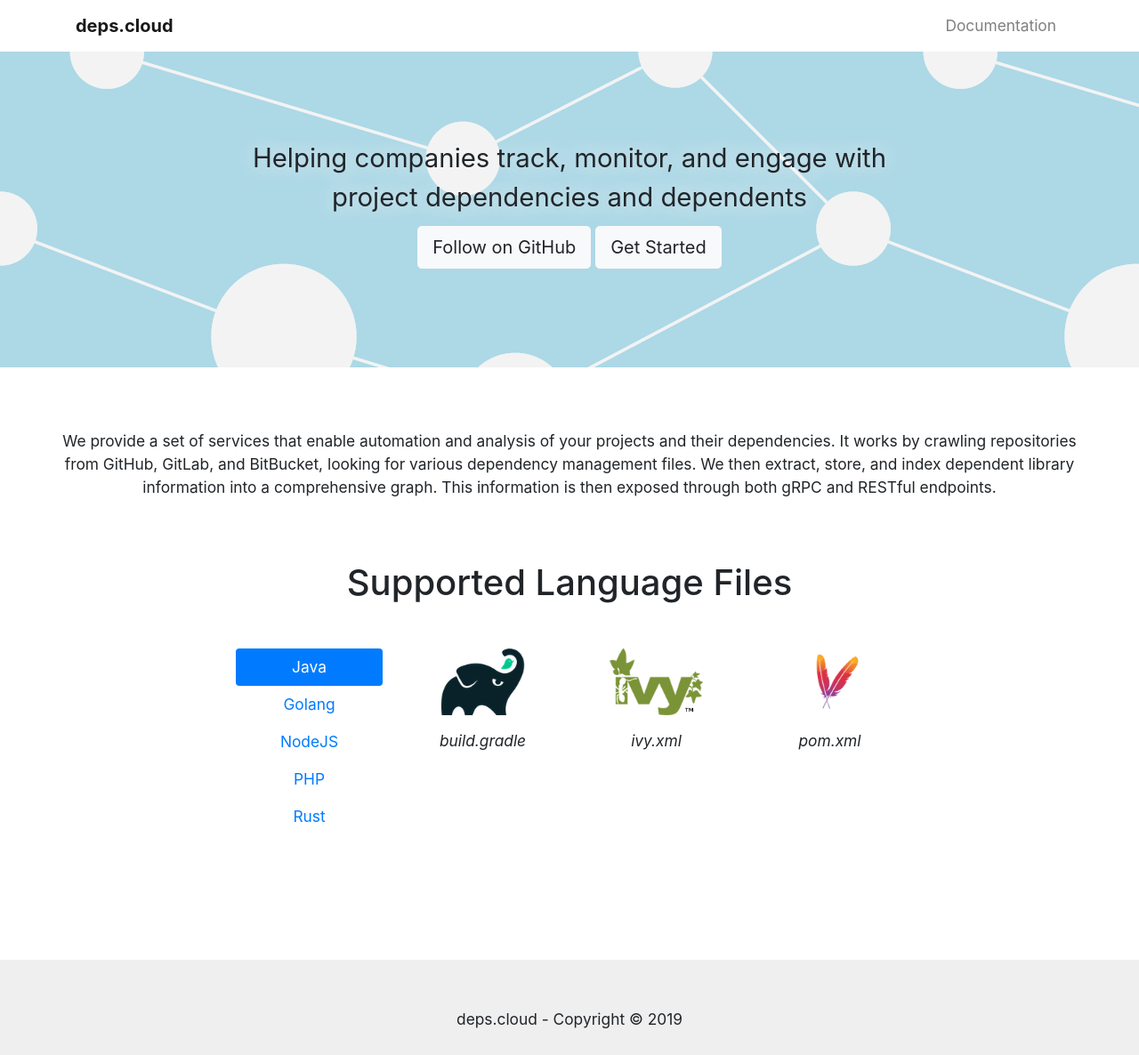
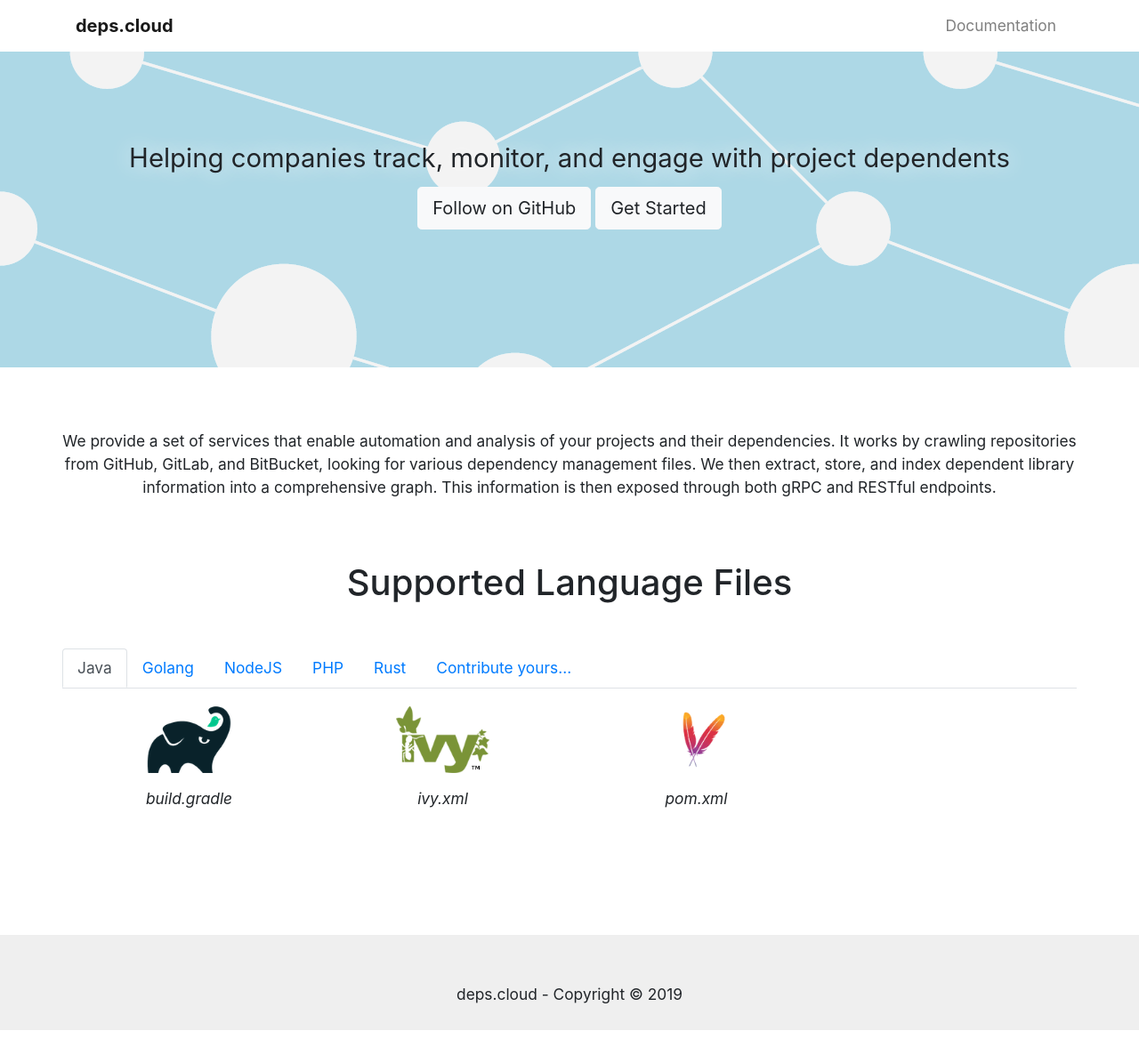
Before and after one commit to depscloud/deps.cloud, a Jekyll site: the page built from index.html, in a window 1280 px wide. Shown: the whole page at 89% size. Built offline with Jekyll 4.4.1, drawn with Linux system fonts in a browser that asks for light colours; the list of posts is cut into pages by our own code; after the commit the page ends 1158 px from its top, so only the background shows below that.

Commit message:
mobile: added better support for mobile devices and cleaned up some of the content

```diff
--- a/_layouts/default.html
+++ b/_layouts/default.html
@@ -1,6 +1,9 @@
 <!DOCTYPE html>
 <html>
     <head>
+        <meta charset="utf-8">
+        <meta name="viewport" content="width=device-width, initial-scale=1, shrink-to-fit=no">
+
         <title>{{ site.name }}</title>
 
         <link rel="stylesheet" href="https://stackpath.bootstrapcdn.com/bootstrap/4.3.1/css/bootstrap.min.css" integrity="sha384-ggOyR0iXCbMQv3Xipma34MD+dH/1fQ784/j6cY/iJTQUOhcWr7x9JvoRxT2MZw1T" crossorigin="anonymous">
@@ -35,5 +38,12 @@
         </nav>
 
         {{ content }}
+
+
+        <div style="padding: 54px 0 27px; background-color: #efefef;">
+            <div class="text-center">
+                deps.cloud - Copyright &copy; 2019
+            </div>
+        </div>
     </body>
 </html>
--- a/_layouts/doc.html
+++ b/_layouts/doc.html
@@ -36,3 +36,5 @@
         </div>
     </div>
 </div>
+
+<div style="padding-top: 100px;"></div>
--- a/index.html
+++ b/index.html
@@ -5,8 +5,7 @@
     <div class="container text-center">
 
         <div class="bannertext">
-            Helping companies track, monitor, and engage with<br>
-            project dependencies and dependents
+            Helping companies track, monitor, and engage with project dependents
         </div>
 
         <div>
@@ -29,71 +28,67 @@
     <div style="padding-bottom: 70px;">
         <h1 style="margin-bottom: 50px;">Supported Language Files</h1>
 
-        <div class="row">
-            <div class="col-2"></div>
-            <div class="col-2">
-                <div class="nav flex-column nav-pills" id="v-pills-tab" role="tablist" aria-orientation="vertical">
-                    <a class="nav-link active" id="v-pills-java-tab" data-toggle="pill" href="#v-pills-java" role="tab" aria-controls="v-pills-java" aria-selected="true">Java</a>
-                    <a class="nav-link" id="v-pills-golang-tab" data-toggle="pill" href="#v-pills-golang" role="tab" aria-controls="v-pills-golang" aria-selected="false">Golang</a>
-                    <a class="nav-link" id="v-pills-nodejs-tab" data-toggle="pill" href="#v-pills-nodejs" role="tab" aria-controls="v-pills-nodejs" aria-selected="false">NodeJS</a>
-                    <a class="nav-link" id="v-pills-php-tab" data-toggle="pill" href="#v-pills-php" role="tab" aria-controls="v-pills-php" aria-selected="false">PHP</a>
-                    <a class="nav-link" id="v-pills-rust-tab" data-toggle="pill" href="#v-pills-rust" role="tab" aria-controls="v-pills-rust" aria-selected="false">Rust</a>
-                </div>
-            </div>
+        <ul class="nav nav-tabs" id="v-tab" role="tablist">
+            <li><a class="nav-link active" id="v-java-tab" data-toggle="tab" href="#v-java" role="tab" aria-controls="v-java" aria-selected="true">Java</a></li>
+            <li><a class="nav-link" id="v-golang-tab" data-toggle="tab" href="#v-golang" role="tab" aria-controls="v-golang" aria-selected="false">Golang</a></li>
+            <li><a class="nav-link" id="v-nodejs-tab" data-toggle="tab" href="#v-nodejs" role="tab" aria-controls="v-nodejs" aria-selected="false">NodeJS</a></li>
+            <li><a class="nav-link" id="v-php-tab" data-toggle="tab" href="#v-php" role="tab" aria-controls="v-php" aria-selected="false">PHP</a></li>
+            <li><a class="nav-link" id="v-rust-tab" data-toggle="tab" href="#v-rust" role="tab" aria-controls="v-rust" aria-selected="false">Rust</a></li>
+            <li><a class="nav-link" id="v-contribute-tab" href="https://github.com/deps-cloud/des/tree/master/src/extractors" aria-selected="false">Contribute yours...</a></li>
+        </ul>
 
-            <div class="col-6">
-                <div class="tab-content" id="v-pills-tabContent">
-                    <div class="tab-pane fade show active" id="v-pills-java" role="tabpanel" aria-labelledby="v-pills-java-tab">
-                        <div class="row">
-                            <div class="col-4">
+        <div class="tab-content" id="v-tabContent">
+            <div class="tab-pane fade show active" id="v-java" role="tabpanel" aria-labelledby="v-java-tab">
+                <div class="row" style="margin-left: 0; margin-right: 0;">
+                    <div class="col-6 col-md-4 col-lg-3 file-cell">
                         <img src="/statics/img/gradle.png" height="75"/>
                         <p class="buildfile">build.gradle</p>
                     </div>
-                            <div class="col-4">
+                    <div class="col-6 col-md-4 col-lg-3 file-cell">
                         <img src="/statics/img/ivy.png" height="75"/>
                         <p class="buildfile">ivy.xml</p>
                     </div>
-                            <div class="col-4">
+                    <div class="col-6 col-md-4 col-lg-3 file-cell">
                         <img src="/statics/img/maven.png" height="75"/>
                         <p class="buildfile">pom.xml</p>
                     </div>
                 </div>
             </div>
-                    <div class="tab-pane fade" id="v-pills-golang" role="tabpanel" aria-labelledby="v-pills-golang-tab">
-                        <div class="row">
-                            <div class="col-4">
+            <div class="tab-pane fade" id="v-golang" role="tabpanel" aria-labelledby="v-golang-tab">
+                <div class="row" style="margin-left: 0; margin-right: 0;">
+                    <div class="col-6 col-md-4 col-lg-3 file-cell">
                         <img src="/statics/img/go.png" height="75"/>
                         <p class="buildfile">Godeps.json</p>
                     </div>
-                            <div class="col-4">
+                    <div class="col-6 col-md-4 col-lg-3 file-cell">
                         <img src="/statics/img/go.png" height="75"/>
                         <p class="buildfile">go.mod</p>
                     </div>
-                            <div class="col-4">
+                    <div class="col-6 col-md-4 col-lg-3 file-cell">
                         <img src="/statics/img/go.png" height="75"/>
                         <p class="buildfile">Gopkg.toml</p>
                     </div>
                 </div>
             </div>
-                    <div class="tab-pane fade" id="v-pills-nodejs" role="tabpanel" aria-labelledby="v-pills-nodejs-tab">
-                        <div class="row">
-                            <div class="col-4">
+            <div class="tab-pane fade" id="v-nodejs" role="tabpanel" aria-labelledby="v-nodejs-tab">
+                <div class="row" style="margin-left: 0; margin-right: 0;">
+                    <div class="col-6 col-md-4 col-lg-3 file-cell">
                         <img src="/statics/img/npm.png" height="75"/>
                         <p class="buildfile">package.json</p>
                     </div>
                 </div>
             </div>
-                    <div class="tab-pane fade" id="v-pills-php" role="tabpanel" aria-labelledby="v-pills-php-tab">
-                        <div class="row">
-                            <div class="col-4">
+            <div class="tab-pane fade" id="v-php" role="tabpanel" aria-labelledby="v-php-tab">
+                <div class="row" style="margin-left: 0; margin-right: 0;">
+                    <div class="col-6 col-md-4 col-lg-3 file-cell">
                         <img src="/statics/img/php.png" height="75"/>
                         <p class="buildfile">composer.json</p>
                     </div>
                 </div>
             </div>
-                    <div class="tab-pane fade" id="v-pills-rust" role="tabpanel" aria-labelledby="v-pills-rust-tab">
-                        <div class="row">
-                            <div class="col-4">
+            <div class="tab-pane fade" id="v-rust" role="tabpanel" aria-labelledby="v-rust-tab">
+                <div class="row" style="margin-left: 0; margin-right: 0;">
+                    <div class="col-6 col-md-4 col-lg-3 file-cell">
                         <img src="/statics/img/rust.png" height="75"/>
                         <p class="buildfile">cargo.toml</p>
                     </div>
@@ -101,13 +96,4 @@
             </div>
         </div>
     </div>
-            <div class="col-2"></div>
 </div>
-    </div>
-</div>
-
-<div style="padding: 54px 0 27px; background-color: #efefef;">
-    <div class="text-center">
-        deps.cloud - Copyright &copy; 2019
-    </div>
-</div>
--- a/statics/css/main.css
+++ b/statics/css/main.css
@@ -1,5 +1,6 @@
 body {
     font-size: 13pt;
+    overscroll-behavior: none;
 }
 
 .banner {
@@ -38,3 +39,7 @@
 .buildlang {
     font-weight: bold;
 }
+
+.file-cell {
+    padding-top: 20px;
+}
```
Lines whose indentation alone changed are shown as unchanged.
